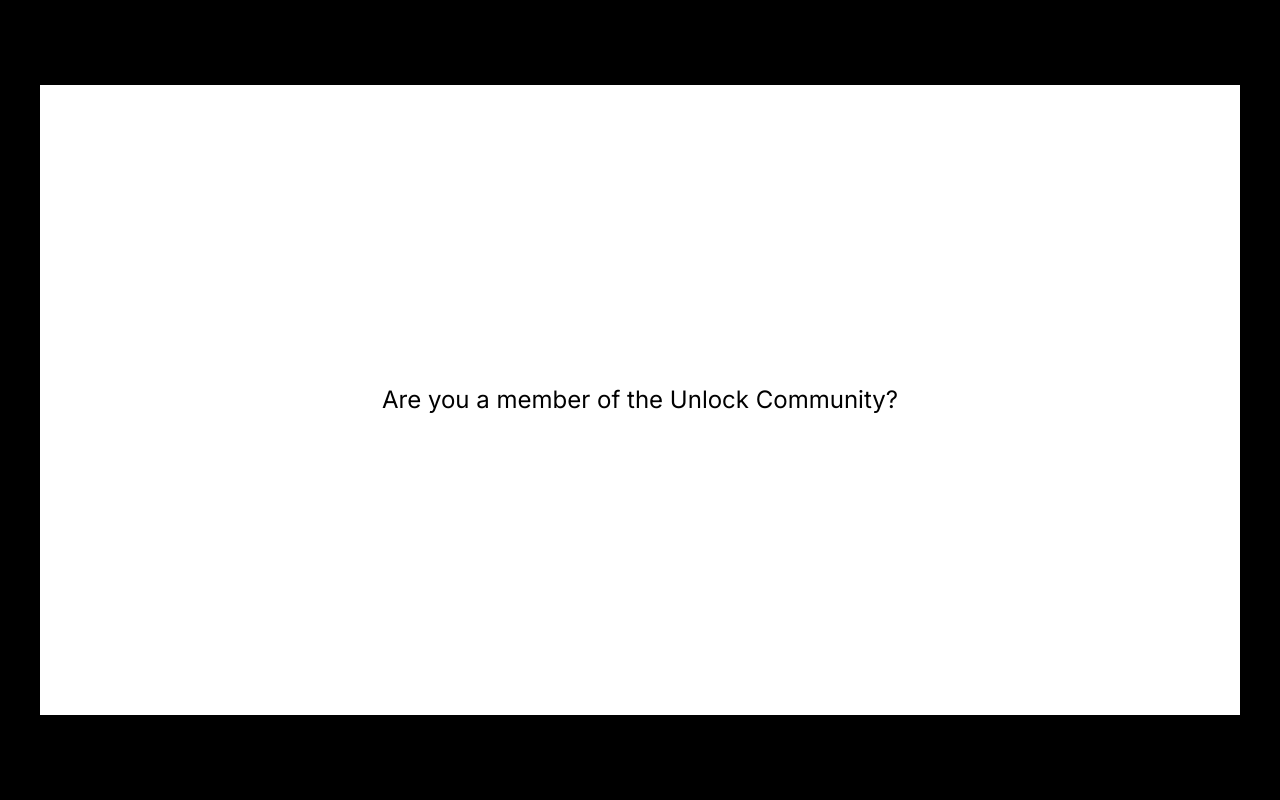
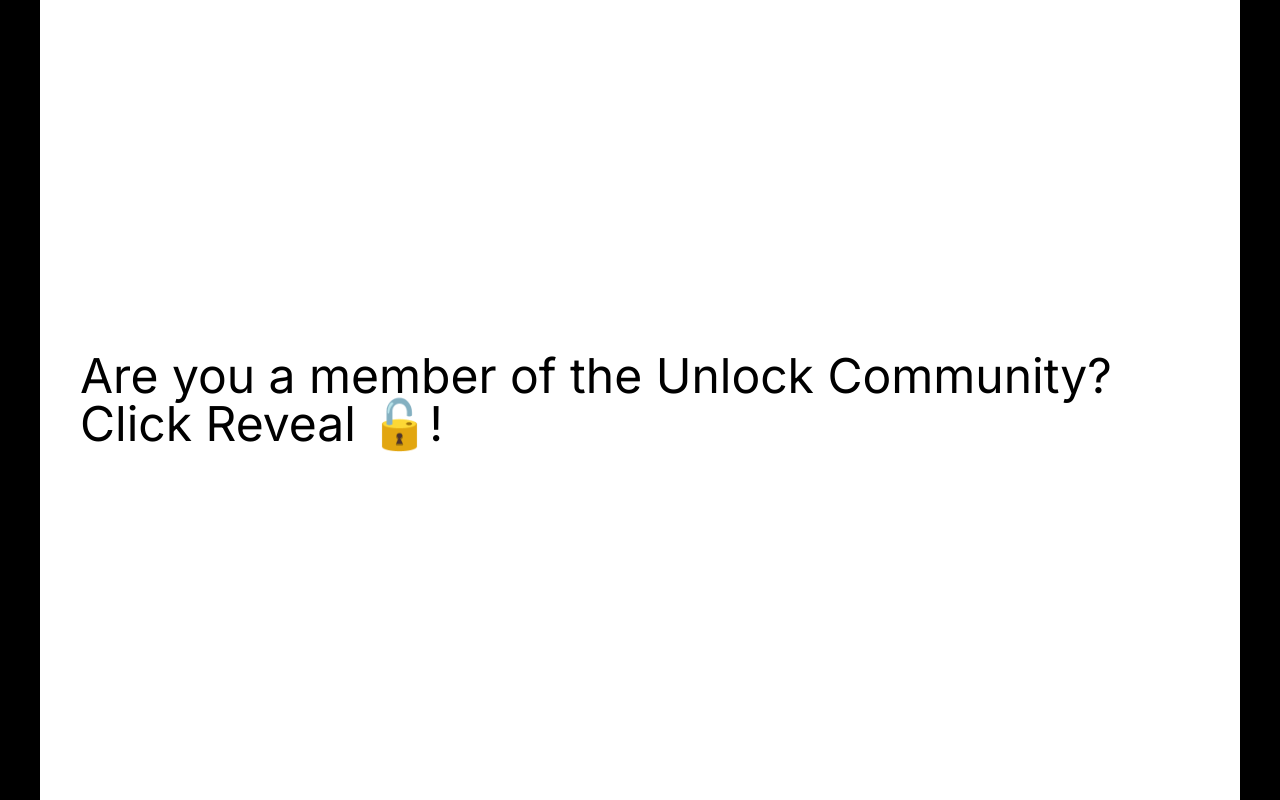
Before and after one commit to unlock-protocol/token-gated-frame, a Next.js app: page /c/1 in a window 1280 px wide. Built offline with nearby package versions, Linux system fonts and the light colour scheme; no server answers.

Commit message:
better styles

```diff
--- a/src/app/Components/Message.tsx
+++ b/src/app/Components/Message.tsx
@@ -1,28 +1,11 @@
-import Markdown from "react-markdown";
-
 //
 // Renders a message, any message!
 export const Message = ({ content }: { content: string }) => {
   const classes =
-    "flex flex-col w-full h-full items-center relative justify-center bg-white bg-black text-2xl ";
+    "flex flex-wrap flex-col h-full items-center justify-center w-[1200px] h-screen bg-white text-5xl p-10";
   return (
-    <div
-      tw={classes}
-      className={classes}
-      style={{
-        background: "white",
-        width: "1200px",
-        height: "630px",
-        margin: "0px",
-        // textAlign: "center",
-        // justifyContent: "center",
-        // alignItems: "center",
-        // textWrap: "wrap",
-      }}
-    >
-      {content.split("\n").map((line, l) => {
-        return <Markdown key={l}>{line}</Markdown>;
-      })}
+    <div tw={classes} className={classes}>
+      {content}
     </div>
   );
 };
--- a/src/app/api/og/[message]/route.tsx
+++ b/src/app/api/og/[message]/route.tsx
@@ -17,7 +17,7 @@ export async function GET(
     if (u.searchParams.get("state") === "clear") {
       content = message.body;
     } else if (u.searchParams.get("state") === "hidden") {
-      content = "Sorry, you need to get a membership!";
+      content = "You need to get a membership! Click below ⬇️";
     }
   }
   return new ImageResponse(<Message content={content} />, {
--- a/src/app/c/[message]/page.tsx
+++ b/src/app/c/[message]/page.tsx
@@ -30,7 +30,7 @@ export async function generateMetadata(
       "fc:frame": "vNext",
       "fc:frame:image": image,
       "fc:frame:post_url": buttonHandler,
-      "fc:frame:button:1": "Reveal",
+      "fc:frame:button:1": "Reveal 🔓",
     },
   };
 }
--- a/src/lib/messages.ts
+++ b/src/lib/messages.ts
@@ -19,9 +19,10 @@ export const getMessage = async (id: string) => {
 
     You can only view this if you own a valid membership NFT from the Unlock community!
 
-Also this supports [Markdown](https://www.markdownguide.org/), so you _can_ **style** it!`,
+    This is a token gated frame!
+    `,
     title: "Some title",
-    description: "Are you a member of the Unlock Community?",
+    description: "Are you a member of the Unlock Community? Click Reveal 🔓!",
     gate: {
       contract: "0xb77030a7e47a5eb942a4748000125e70be598632",
       network: 137,
```
Also changed, not shown: 1 other file (tests, documents, lock files or other folders).
